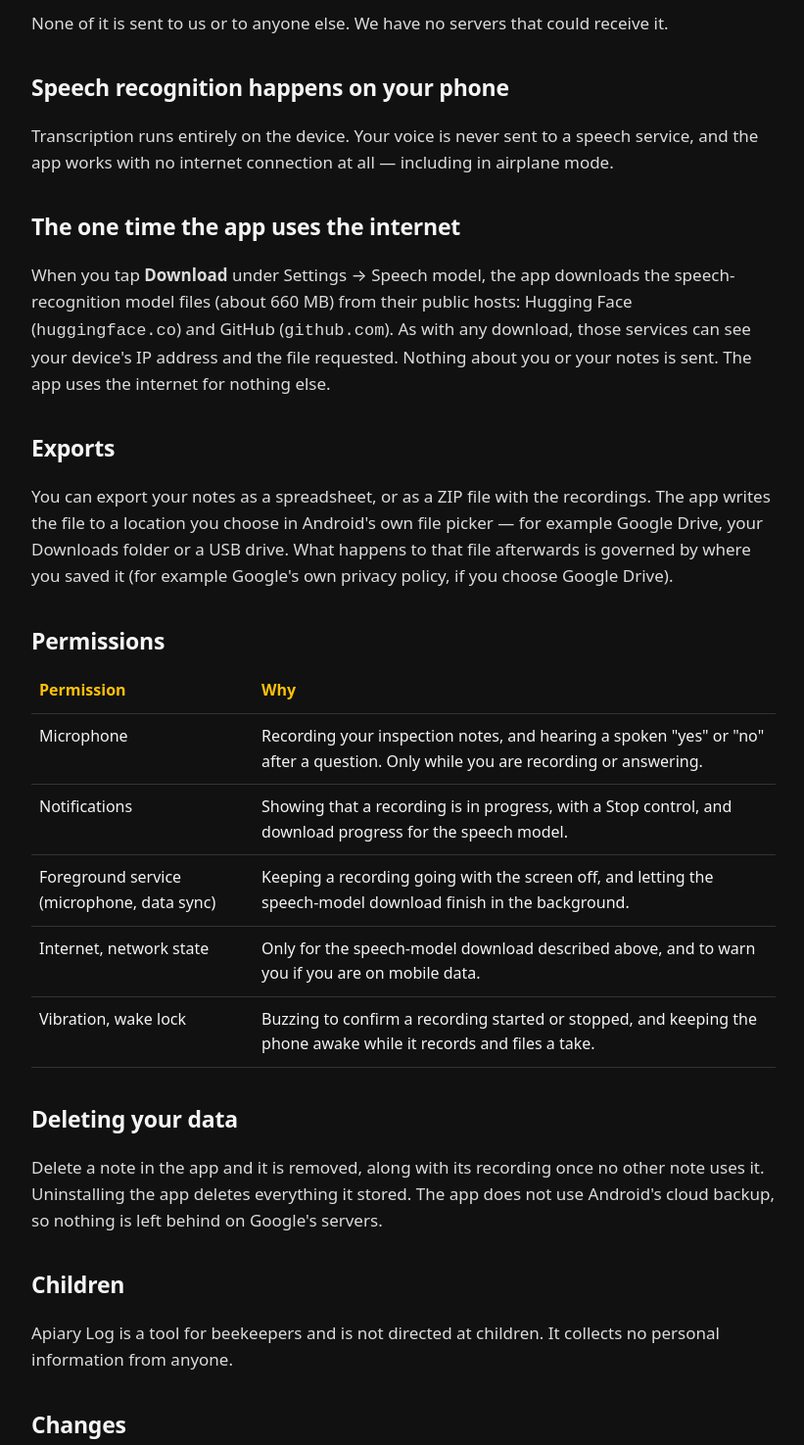
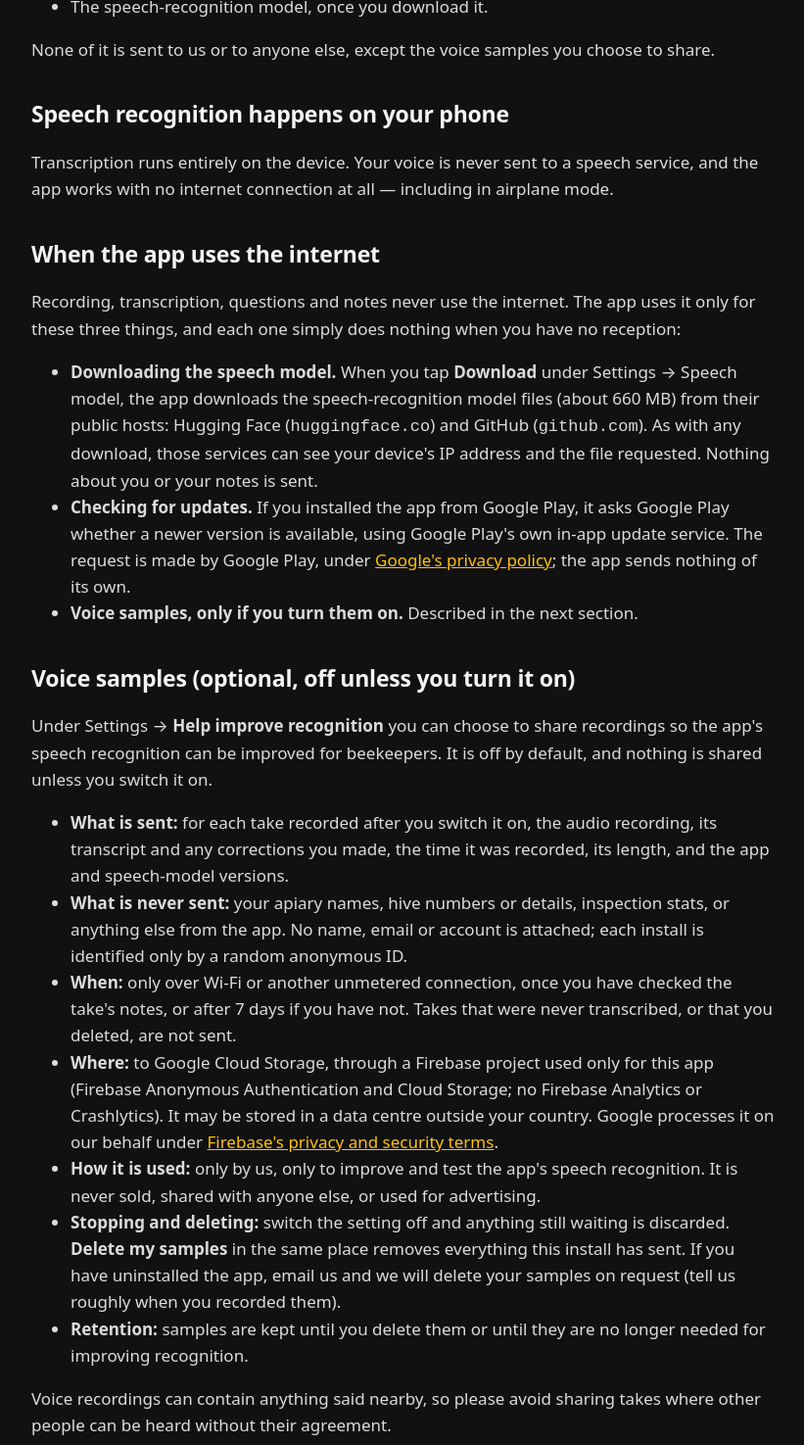
Before and after one commit to Luke-Shifty-Habits/touchless-apiarylog-web, a plain HTML site: page privacy.html in a window 1280 px wide. Shown: the part 590-2065 px from the top of the page at 98% size, without its empty margins (228-1049 px from the left). Drawn offline with Linux system fonts and the light colour scheme.

Commit message:
Privacy policy: voice samples, Play update check, Bluetooth button
Co-Authored-By: Claude Opus 5.5 <noreply@anthropic.com>
Claude-Session: https://claude.ai/code/session_018Wn5McBqscLpD1Zhw6qbSd

```diff
--- a/privacy.html
+++ b/privacy.html
@@ -4,7 +4,7 @@
   <meta charset="utf-8">
   <meta name="viewport" content="width=device-width, initial-scale=1">
   <title>Privacy policy — Apiary Log</title>
-  <meta name="description" content="Apiary Log keeps your recordings and notes on your phone. It collects no personal data.">
+  <meta name="description" content="Apiary Log keeps your recordings and notes on your phone. Nothing is sent unless you choose to share voice samples.">
   <link rel="icon" href="favicon.svg" type="image/svg+xml">
   <link rel="apple-touch-icon" href="apple-touch-icon.png">
   <link rel="stylesheet" href="style.css">
@@ -27,9 +27,9 @@
 
   <main class="wrap doc">
     <h1>Privacy policy</h1>
-    <p class="muted">Apiary Log for Android (package <code>com.touchless.apiarylog</code>). Effective 21 September 2026.</p>
+    <p class="muted">Apiary Log for Android (package <code>com.touchless.apiarylog</code>). Effective 17 November 2026.</p>
 
-    <p><strong>In short:</strong> Apiary Log does not collect, send or share any of your data. Your recordings, transcripts and notes are created and kept on your phone. There is no account, no cloud service, no advertising and no analytics.</p>
+    <p><strong>In short:</strong> Your recordings, transcripts and notes are created and kept on your phone. There is no account, no advertising and no analytics, and we never sell or share your data. The only time anything of yours leaves the phone is if you turn on <strong>voice-sample sharing</strong>, which is off unless you choose it (see below).</p>
 
     <h2>What the app stores, and where</h2>
     <p>Everything below is stored in the app's private storage on your phone, which other apps cannot read:</p>
@@ -39,13 +39,31 @@
       <li>Your apiaries, hives and notes, and your settings.</li>
       <li>The speech-recognition model, once you download it.</li>
     </ul>
-    <p>None of it is sent to us or to anyone else. We have no servers that could receive it.</p>
+    <p>None of it is sent to us or to anyone else, except the voice samples you choose to share.</p>
 
     <h2>Speech recognition happens on your phone</h2>
     <p>Transcription runs entirely on the device. Your voice is never sent to a speech service, and the app works with no internet connection at all — including in airplane mode.</p>
 
-    <h2>The one time the app uses the internet</h2>
-    <p>When you tap <strong>Download</strong> under Settings → Speech model, the app downloads the speech-recognition model files (about 660 MB) from their public hosts: Hugging Face (<code>huggingface.co</code>) and GitHub (<code>github.com</code>). As with any download, those services can see your device's IP address and the file requested. Nothing about you or your notes is sent. The app uses the internet for nothing else.</p>
+    <h2>When the app uses the internet</h2>
+    <p>Recording, transcription, questions and notes never use the internet. The app uses it only for these three things, and each one simply does nothing when you have no reception:</p>
+    <ul>
+      <li><strong>Downloading the speech model.</strong> When you tap <strong>Download</strong> under Settings → Speech model, the app downloads the speech-recognition model files (about 660 MB) from their public hosts: Hugging Face (<code>huggingface.co</code>) and GitHub (<code>github.com</code>). As with any download, those services can see your device's IP address and the file requested. Nothing about you or your notes is sent.</li>
+      <li><strong>Checking for updates.</strong> If you installed the app from Google Play, it asks Google Play whether a newer version is available, using Google Play's own in-app update service. The request is made by Google Play, under <a href="https://policies.google.com/privacy">Google's privacy policy</a>; the app sends nothing of its own.</li>
+      <li><strong>Voice samples, only if you turn them on.</strong> Described in the next section.</li>
+    </ul>
+
+    <h2>Voice samples (optional, off unless you turn it on)</h2>
+    <p>Under Settings → <strong>Help improve recognition</strong> you can choose to share recordings so the app's speech recognition can be improved for beekeepers. It is off by default, and nothing is shared unless you switch it on.</p>
+    <ul>
+      <li><strong>What is sent:</strong> for each take recorded after you switch it on, the audio recording, its transcript and any corrections you made, the time it was recorded, its length, and the app and speech-model versions.</li>
+      <li><strong>What is never sent:</strong> your apiary names, hive numbers or details, inspection stats, or anything else from the app. No name, email or account is attached; each install is identified only by a random anonymous ID.</li>
+      <li><strong>When:</strong> only over Wi-Fi or another unmetered connection, once you have checked the take's notes, or after 7 days if you have not. Takes that were never transcribed, or that you deleted, are not sent.</li>
+      <li><strong>Where:</strong> to Google Cloud Storage, through a Firebase project used only for this app (Firebase Anonymous Authentication and Cloud Storage; no Firebase Analytics or Crashlytics). It may be stored in a data centre outside your country. Google processes it on our behalf under <a href="https://firebase.google.com/support/privacy">Firebase's privacy and security terms</a>.</li>
+      <li><strong>How it is used:</strong> only by us, only to improve and test the app's speech recognition. It is never sold, shared with anyone else, or used for advertising.</li>
+      <li><strong>Stopping and deleting:</strong> switch the setting off and anything still waiting is discarded. <strong>Delete my samples</strong> in the same place removes everything this install has sent. If you have uninstalled the app, email us and we will delete your samples on request (tell us roughly when you recorded them).</li>
+      <li><strong>Retention:</strong> samples are kept until you delete them or until they are no longer needed for improving recognition.</li>
+    </ul>
+    <p>Voice recordings can contain anything said nearby, so please avoid sharing takes where other people can be heard without their agreement.</p>
 
     <h2>Exports</h2>
     <p>You can export your notes as a spreadsheet, or as a ZIP file with the recordings. The app writes the file to a location you choose in Android's own file picker — for example Google Drive, your Downloads folder or a USB drive. What happens to that file afterwards is governed by where you saved it (for example Google's own privacy policy, if you choose Google Drive).</p>
@@ -55,18 +73,20 @@
       <thead><tr><th>Permission</th><th>Why</th></tr></thead>
       <tbody>
         <tr><td>Microphone</td><td>Recording your inspection notes, and hearing a spoken "yes" or "no" after a question. Only while you are recording or answering.</td></tr>
-        <tr><td>Notifications</td><td>Showing that a recording is in progress, with a Stop control, and download progress for the speech model.</td></tr>
-        <tr><td>Foreground service (microphone, data sync)</td><td>Keeping a recording going with the screen off, and letting the speech-model download finish in the background.</td></tr>
-        <tr><td>Internet, network state</td><td>Only for the speech-model download described above, and to warn you if you are on mobile data.</td></tr>
+        <tr><td>Nearby devices (Bluetooth)</td><td>Only if you set up a Bluetooth button: finding and connecting to the button and reading its presses, so it can start and stop recordings. Asked for only on the button set-up screens. It is not used to find your location.</td></tr>
+        <tr><td>Notifications</td><td>Showing that a recording is in progress, with a Stop control, that the Bluetooth button is ready or off, and download progress for the speech model.</td></tr>
+        <tr><td>Foreground service (microphone, connected device, data sync)</td><td>Keeping a recording going with the screen off, keeping a Bluetooth button ready to start a recording, and letting the speech-model download finish in the background.</td></tr>
+        <tr><td>Quick Settings tile</td><td>An optional tile in your phone's quick settings to start and stop a recording.</td></tr>
+        <tr><td>Internet, network state</td><td>Only for the speech-model download, the update check and, if you turn them on, voice samples, as described above; and to warn you if you are on mobile data or to wait for Wi-Fi.</td></tr>
         <tr><td>Vibration, wake lock</td><td>Buzzing to confirm a recording started or stopped, and keeping the phone awake while it records and files a take.</td></tr>
       </tbody>
     </table>
 
     <h2>Deleting your data</h2>
-    <p>Delete a note in the app and it is removed, along with its recording once no other note uses it. Uninstalling the app deletes everything it stored. The app does not use Android's cloud backup, so nothing is left behind on Google's servers.</p>
+    <p>Delete a note in the app and it is removed, along with its recording once no other note uses it. Uninstalling the app deletes everything it stored on your phone. The app does not use Android's cloud backup, so nothing is left behind on Google's servers. Voice samples you chose to share are deleted with <strong>Delete my samples</strong>, or by emailing us, as described above.</p>
 
     <h2>Children</h2>
-    <p>Apiary Log is a tool for beekeepers and is not directed at children. It collects no personal information from anyone.</p>
+    <p>Apiary Log is a tool for beekeepers and is not directed at children. It does not knowingly collect personal information from children.</p>
 
     <h2>Changes</h2>
     <p>If this policy changes, the new version will be posted on this page with a new effective date.</p>
```
